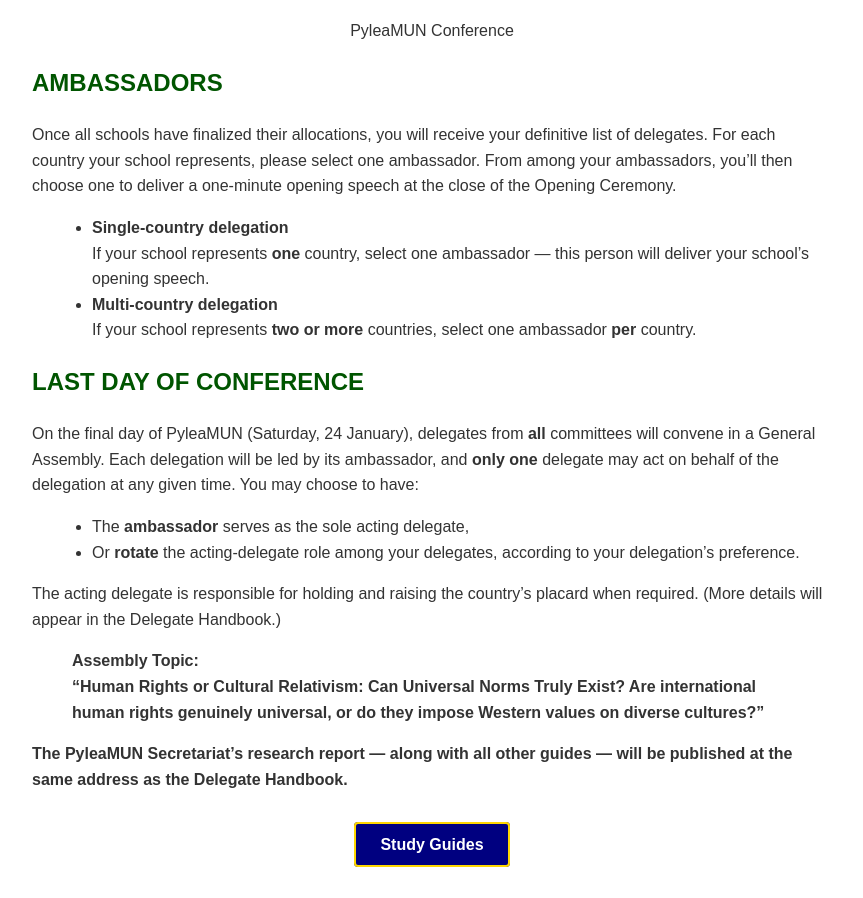
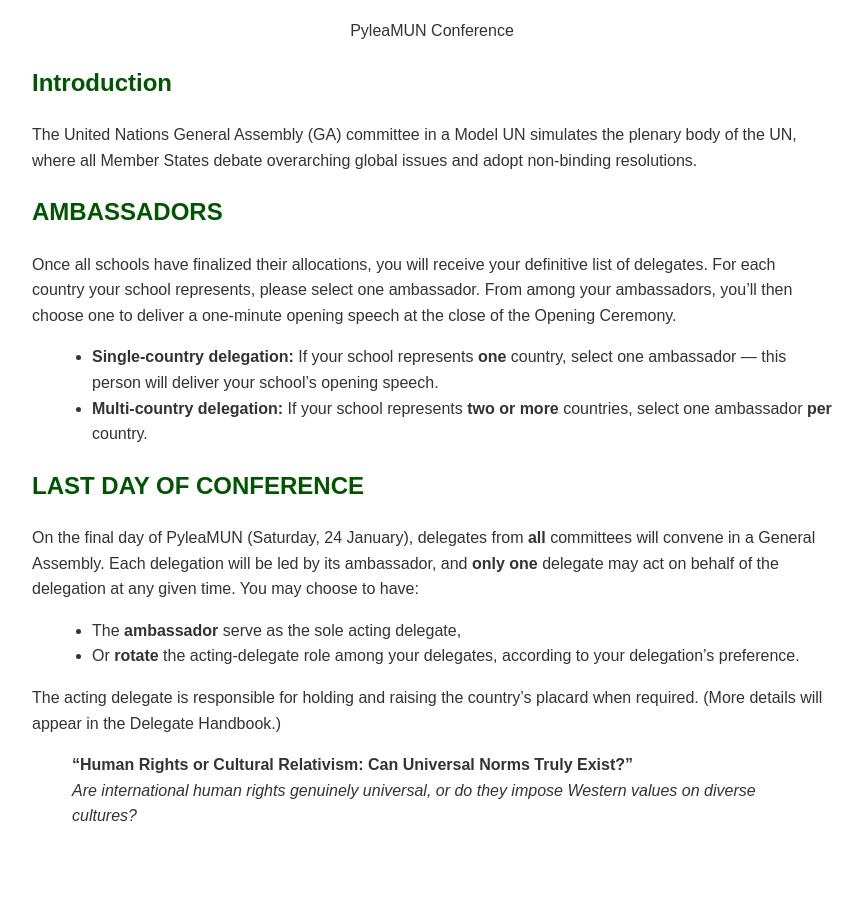
Before and after one commit to PyleaMUN/ga2026, a plain HTML site: page index.html in a window 1280 px wide. Shown: the part 126-1024 px from the top of the page, without its empty margins (208-1071 px from the left). After the commit the page ends 995 px from the top, so only its background shows below. Drawn offline with Linux system fonts and the light colour scheme.

Commit message:
Update index.html

```diff
--- a/index.html
+++ b/index.html
@@ -41,25 +41,8 @@
     h1, h2 {
       color: #005500;
     }
-    ul, ol {
+    ul {
       margin-left: 20px;
-    }
-    .button-container {
-      text-align: center;
-      margin: 40px 0;
-    }
-    .study-guides-button {
-      background-color: navy;
-      color: white;
-      border: 2px solid gold;
-      padding: 12px 24px;
-      text-decoration: none;
-      font-size: 16px;
-      border-radius: 4px;
-      transition: background-color 0.3s;
-    }
-    .study-guides-button:hover {
-      background-color: #00004d;
     }
   </style>
 </head>
@@ -70,32 +53,32 @@
       <p>PyleaMUN Conference</p>
     </div>
   </div>
+
   <div class="container">
+    <h2>Introduction</h2>
+    <p>The United Nations General Assembly (GA) committee in a Model UN simulates the plenary body of the UN, where all Member States debate overarching global issues and adopt non-binding resolutions.</p>
+
     <h2>AMBASSADORS</h2>
     <p>Once all schools have finalized their allocations, you will receive your definitive list of delegates. For each country your school represents, please select one ambassador. From among your ambassadors, you’ll then choose one to deliver a one-minute opening speech at the close of the Opening Ceremony.</p>
     <ul>
-      <li><strong>Single-country delegation</strong><br>
-        If your school represents <strong>one</strong> country, select one ambassador — this person will deliver your school’s opening speech.</li>
-      <li><strong>Multi-country delegation</strong><br>
-        If your school represents <strong>two or more</strong> countries, select one ambassador <strong>per</strong> country.</li>
+      <li><strong>Single-country delegation:</strong> If your school represents <strong>one</strong> country, select one ambassador — this person will deliver your school’s opening speech.</li>
+      <li><strong>Multi-country delegation:</strong> If your school represents <strong>two or more</strong> countries, select one ambassador <strong>per</strong> country.</li>
     </ul>
 
     <h2>LAST DAY OF CONFERENCE</h2>
     <p>On the final day of PyleaMUN (Saturday, 24 January), delegates from <strong>all</strong> committees will convene in a General Assembly. Each delegation will be led by its ambassador, and <strong>only one</strong> delegate may act on behalf of the delegation at any given time. You may choose to have:</p>
     <ul>
-      <li>The <strong>ambassador</strong> serves as the sole acting delegate,</li>
+      <li>The <strong>ambassador</strong> serve as the sole acting delegate,</li>
       <li>Or <strong>rotate</strong> the acting-delegate role among your delegates, according to your delegation’s preference.</li>
     </ul>
     <p>The acting delegate is responsible for holding and raising the country’s placard when required. (More details will appear in the Delegate Handbook.)</p>
+
     <blockquote>
-      <p><strong>Assembly Topic:</strong><br>
-      <strong>“Human Rights or Cultural Relativism: Can Universal Norms Truly Exist?<strong> Are international human rights genuinely universal, or do they impose Western values on diverse cultures?”</p>
+      <p>
+        <strong>“Human Rights or Cultural Relativism: Can Universal Norms Truly Exist?”</strong><br>
+        <em>Are international human rights genuinely universal, or do they impose Western values on diverse cultures?</em>
+      </p>
     </blockquote>
-    <p>The PyleaMUN Secretariat’s research report — along with all other guides — will be published at the same address as the Delegate Handbook.</p>
-
-    <div class="button-container">
-      <a href="https://pyleamun.github.io/study-guides2026/" class="study-guides-button" target="_blank">Study Guides</a>
-    </div>
   </div>
 </body>
 </html>
```
